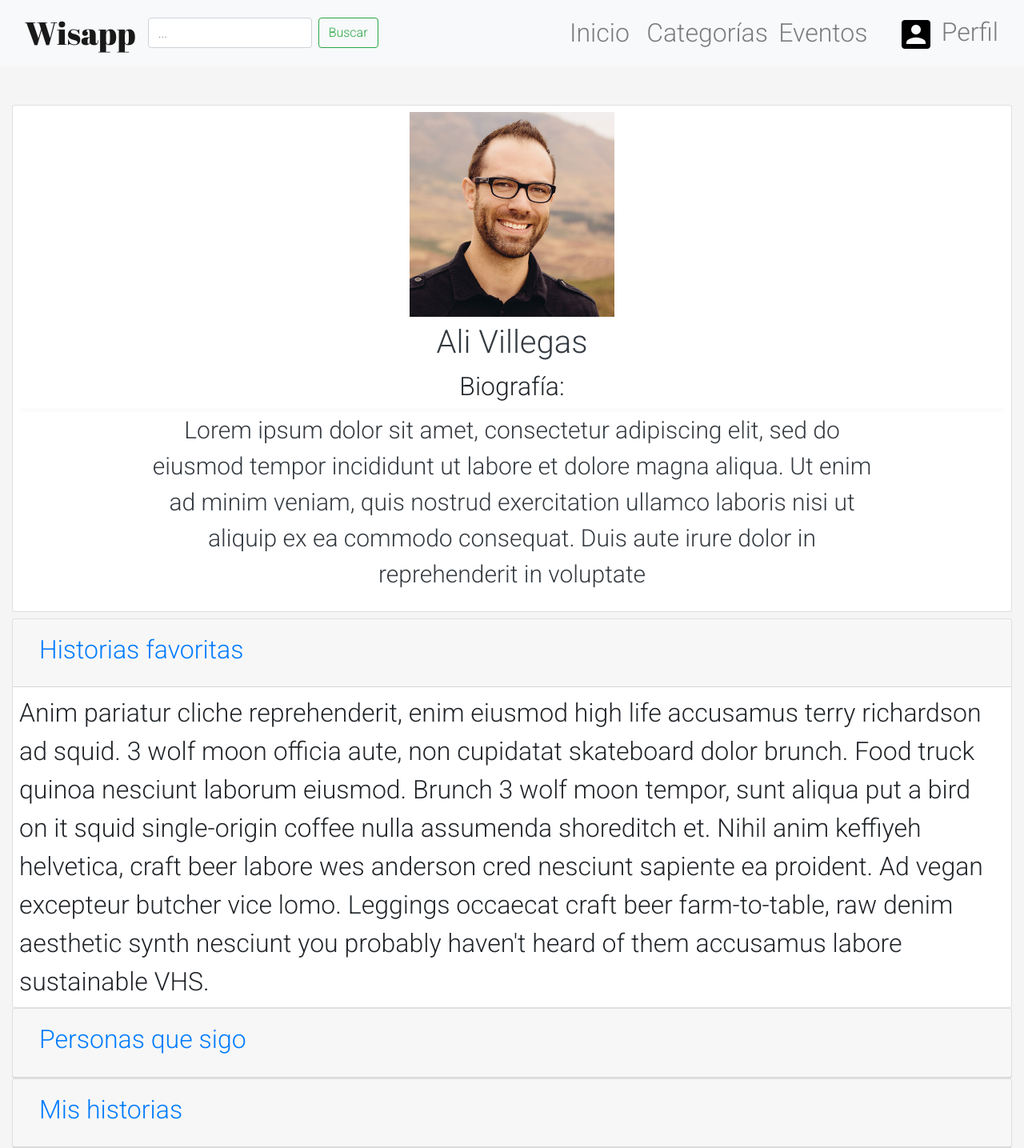
After one commit to Kaiu8x/Wizapp, a Django app: page /perfil-personal/ in a window 1280 px wide. The commit adds this page. Shown: the whole page at 80% size. Run offline with Django 3.2, Linux system fonts and the light colour scheme; some libraries are stand-ins or nearby versions.

Commit message:
added interfaces
- Profile
- Story
- Events
- categories

Template interfaces have been addes

-Secret key removes

```diff
--- a/WisApp/Wisapp/app/static/app/styles.css
+++ b/WisApp/Wisapp/app/static/app/styles.css
@@ -166,8 +166,16 @@ button:focus{
     text-overflow: ellipsis;
 }
 
+.readMoreText{
+    margin-top: 5px;
+    border-top: 1px solid rgba(5,5,5,0.5);
+}
+
+.card-footer{
+    border-top: 1px solid rgba(5,5,5,0);
+}
 body {
-    background-color: rgb(250,250,250);
+    background-color: rgb(245,245,245);
     font-size: 32px;
     font-family: "Roboto", sans-serif;
     -webkit-font-smoothing: antialiased;
@@ -175,6 +183,10 @@ body {
 }
 ul {
   list-style-type: none !important;
+}
+
+.cardImage{
+    max-height: 350px;
 }
 .interactIcons{
     font-size: 20px;
@@ -187,6 +199,36 @@ ul {
                                   supported by Chrome and Opera */
 }
 
+.categoryComedy{
+    color: #2196F3 !important;
+}
+.categoryFood{
+    color: #28a745 !important;
+}
+.categoryTitle{
+    font-size: 40px;
+    font-weight: bold;
+
+}
+
+.storyTextFull{
+    border-top: 5px solid rgba(240,240,240,0.2);
+}
+
+.bodyTitle{
+    font-weight: bold;
+    font-size: 80px;
+    margin-top: 15px;
+}
+.categoryFooter{
+    margin-top: 10px;
+}
+.categoryComedyFooter{
+    border-top: 3px solid #2196F3 !important;
+}
+.categoryFoodFooter{
+    border-top: 3px solid #28a745 !important;
+}
 .interactFooter{
     padding-left: 10px;
     font-size: 32px;
--- /dev/null
+++ b/WisApp/Wisapp/app/templates/app/profileFriends.html
@@ -0,0 +1,5 @@
+{% extends 'app/titleBar.html' %}
+{% load staticfiles %}
+{% block bodyContent %}
+
+{%endblock%}
--- /dev/null
+++ b/WisApp/Wisapp/app/templates/app/profileNonCreator.html
@@ -0,0 +1,92 @@
+{% extends 'app/titleBar.html' %}
+{% load staticfiles %}
+{% block bodyContent %}
+<div class="container-fluid mt-5">
+    <div class="card mb-2">
+        <div class="card-body">
+            <a class="nounderline" href="#"><img class="img-fluid" src="{%static 'media/profilePic.jpg' %}"
+                                                 style="max-height: 400px; display: block; margin: 0 auto"></a>
+            <h1 class="card-title text-dark text-center mt-2"><a href="#" class="nounderline text-dark"> Ali
+                Villegas</a></h1>
+            <h2 class="text-center">Biografía:</h2>
+            <a class="nounderline " href="#">
+                <div class="storyTextFull mt-1">
+                    <p class="text-dark w-75 text-center mx-auto" style="font-size: 30px">Lorem ipsum dolor sit amet,
+                        consectetur adipiscing elit, sed do eiusmod
+                        tempor incididunt ut labore et dolore magna aliqua. Ut enim ad minim veniam, quis nostrud
+                        exercitation ullamco laboris nisi ut aliquip ex ea commodo consequat. Duis aute irure dolor
+                        in reprehenderit in voluptate
+                    </p>
+                </div>
+            </a>
+        </div>
+    </div>
+    <div id="accordion">
+        <div class="card">
+            <div class="card-header" id="headingOne">
+                <h5 class="mb-0">
+                    <button class="btn btn-link" data-toggle="collapse" data-target="#collapseOne" aria-expanded="false"
+                            aria-controls="collapseOne">
+                        <h2 class="text-center">Historias favoritas</h2>
+                    </button>
+                </h5>
+            </div>
+
+            <div id="collapseOne" class="collapse show" aria-labelledby="headingOne" data-parent="#accordion">
+                <div class="card-body">
+                    Anim pariatur cliche reprehenderit, enim eiusmod high life accusamus terry richardson ad squid. 3
+                    wolf moon officia aute, non cupidatat skateboard dolor brunch. Food truck quinoa nesciunt laborum
+                    eiusmod. Brunch 3 wolf moon tempor, sunt aliqua put a bird on it squid single-origin coffee nulla
+                    assumenda shoreditch et. Nihil anim keffiyeh helvetica, craft beer labore wes anderson cred nesciunt
+                    sapiente ea proident. Ad vegan excepteur butcher vice lomo. Leggings occaecat craft beer
+                    farm-to-table, raw denim aesthetic synth nesciunt you probably haven't heard of them accusamus
+                    labore sustainable VHS.
+                </div>
+            </div>
+        </div>
+        <div class="card">
+            <div class="card-header" id="headingTwo">
+                <h5 class="mb-0">
+                    <button class="btn btn-link collapsed" data-toggle="collapse" data-target="#collapseTwo"
+                            aria-expanded="false" aria-controls="collapseTwo">
+                        <h2>Personas que sigo</h2>
+                    </button>
+                </h5>
+            </div>
+            <div id="collapseTwo" class="collapse" aria-labelledby="headingTwo" data-parent="#accordion">
+                <div class="card-body">
+                    Anim pariatur cliche reprehenderit, enim eiusmod high life accusamus terry richardson ad squid. 3
+                    wolf moon officia aute, non cupidatat skateboard dolor brunch. Food truck quinoa nesciunt laborum
+                    eiusmod. Brunch 3 wolf moon tempor, sunt aliqua put a bird on it squid single-origin coffee nulla
+                    assumenda shoreditch et. Nihil anim keffiyeh helvetica, craft beer labore wes anderson cred nesciunt
+                    sapiente ea proident. Ad vegan excepteur butcher vice lomo. Leggings occaecat craft beer
+                    farm-to-table, raw denim aesthetic synth nesciunt you probably haven't heard of them accusamus
+                    labore sustainable VHS.
+                </div>
+            </div>
+        </div>
+        <div class="card">
+            <div class="card-header" id="headingThree">
+                <h5 class="mb-0">
+                    <button class="btn btn-link collapsed" data-toggle="collapse" data-target="#collapseThree"
+                            aria-expanded="false" aria-controls="collapseThree">
+                        <h2>Mis historias</h2>
+                    </button>
+                </h5>
+            </div>
+            <div id="collapseThree" class="collapse" aria-labelledby="headingThree" data-parent="#accordion">
+                <div class="card-body">
+                    Anim pariatur cliche reprehenderit, enim eiusmod high life accusamus terry richardson ad squid. 3
+                    wolf moon officia aute, non cupidatat skateboard dolor brunch. Food truck quinoa nesciunt laborum
+                    eiusmod. Brunch 3 wolf moon tempor, sunt aliqua put a bird on it squid single-origin coffee nulla
+                    assumenda shoreditch et. Nihil anim keffiyeh helvetica, craft beer labore wes anderson cred nesciunt
+                    sapiente ea proident. Ad vegan excepteur butcher vice lomo. Leggings occaecat craft beer
+                    farm-to-table, raw denim aesthetic synth nesciunt you probably haven't heard of them accusamus
+                    labore sustainable VHS.
+                </div>
+            </div>
+        </div>
+    </div>
+</div>
+
+{%endblock%}
--- a/WisApp/Wisapp/app/templates/app/titleBar.html
+++ b/WisApp/Wisapp/app/templates/app/titleBar.html
@@ -34,7 +34,7 @@
     <div class="collapse navbar-collapse" id="navbarSupportedContent">
         <ul class="navbar-nav ml-auto">
             <li class="nav-item">
-                <a class="nav-link active" href="#"><img class="d-sm-block d-md-none"
+                <a class="nav-link" href="#"><img class="d-sm-block d-md-none"
                                                          src="{%static 'media/homeIcon.png' %}"
                                                          width="48px">Inicio <span class="sr-only">(current)</span></a>
             </li>
--- a/WisApp/Wisapp/app/urls.py
+++ b/WisApp/Wisapp/app/urls.py
@@ -3,6 +3,10 @@ from django.urls import path
 from . import views
 urlpatterns = [
     path('login/', views.login, name='userLogin'),
-    path('home/', views.home, name='home'),
-
+    path('inicio/', views.home, name='home'),
+    path('categorias/', views.categories, name='categories'),
+    path('eventos/', views.events, name='events'),
+    path('perfil/', views.profileCreator, name='profile'),
+    path('perfil-personal/', views.profileNonCreator, name='profile'),
+    path('historia/', views.story, name='story'),
 ]
--- a/WisApp/Wisapp/app/views.py
+++ b/WisApp/Wisapp/app/views.py
@@ -12,3 +12,23 @@ def login(request):
 def home(request):
     context = {}
     return render(request, 'app/home.html', context)
+
+def categories(request):
+    context = {}
+    return render(request, 'app/categories.html', context)
+
+def events(request):
+    context = {}
+    return render(request, 'app/eventos.html', context)
+
+def profileCreator(request):
+    context = {}
+    return render(request, 'app/profileCreator.html', context)
+
+def profileNonCreator(request):
+    context = {}
+    return render(request, 'app/profileNonCreator.html', context)
+
+def story(request):
+    context = {}
+    return render(request, 'app/story.html', context)
```
Also changed, not shown: WisApp/Wisapp/app/static/app/colors.txt (added, +7 -0 lines), WisApp/Wisapp/app/templates/app/categories.html (added, +46 -0 lines), WisApp/Wisapp/app/templates/app/eventos.html (added, +47 -0 lines), WisApp/Wisapp/app/templates/app/home.html (+14 -14 lines), WisApp/Wisapp/app/templates/app/profileCreator.html (added, +69 -0 lines), WisApp/Wisapp/app/templates/app/story.html (added, +82 -0 lines), WisApp/Wisapp/app/static/media/fiestaH.jpg (added), WisApp/Wisapp/app/static/media/profilePic.jpg (added).
